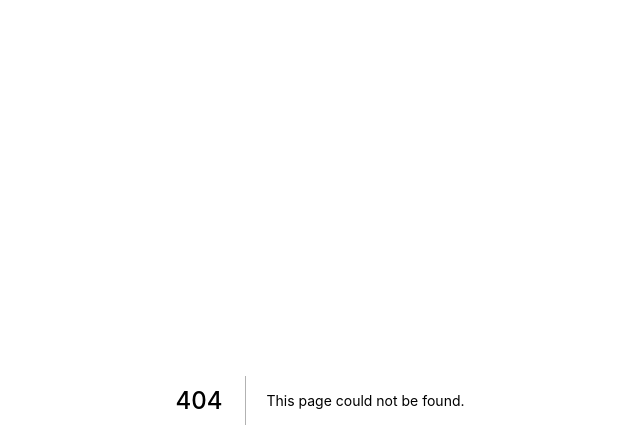
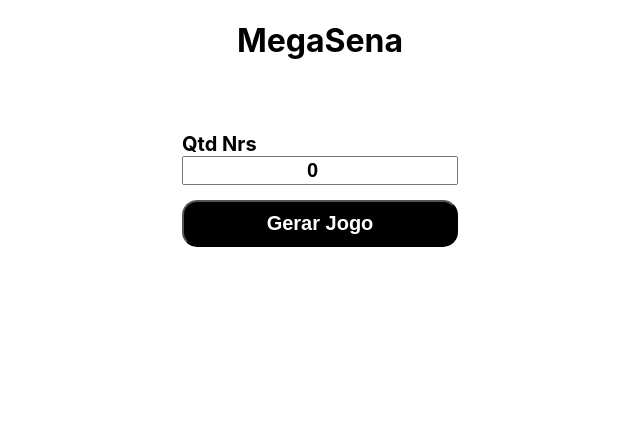
Before and after one commit to je-almeida/imersao-react, a Next.js app: page /desafios/megasena in a window 1280 px wide. Before the commit this address had no page. Shown: the top 448 px of the page, without its empty margins (320-960 px from the left). Built offline with nearby package versions, Linux system fonts and the light colour scheme.

Commit message:
Desafio da MegaSena: gerador de jogos com quantidade de numeros

```diff
--- /dev/null
+++ b/components/Numero.jsx
@@ -0,0 +1,7 @@
+import styles from '../pages/desafios/megasena/styles.module.css'
+export default (props) => {
+    const number = props.number < 10 ? ("0"+props.number) : props.number;
+    return (
+        <div className={styles.number}>{number}</div>
+    )
+}
--- /dev/null
+++ b/pages/desafios/megasena/index.jsx
@@ -0,0 +1,77 @@
+import { useState } from 'react'
+import Numero from '../../../components/Numero'
+import Title from '../../../components/Title'
+import styles from './styles.module.css'
+
+export default function index(params) {
+
+    // const [numbers, getNumbers] = useState(0)
+    const [input, setInput] = useState(0)
+    const [numbers, setGame] = useState()
+    function getGame() {
+        if(input > 0) {
+
+            let numbers = []
+            for(let i = 0; i < input; i++) {
+                numbers.push(getRandomInt(1, 99))
+            }
+
+            numbers = numbers.sort()
+
+            numbers = numbers.map((el, i) => (<Numero key={"nr_"+i} number={el}/>))
+            console.log(numbers)
+            setGame(numbers)
+        }
+    }
+
+    function getRandomInt(min, max) {
+        min = Math.ceil(min);
+        max = Math.floor(max);
+        return Math.floor(Math.random() * (max - min)) + min;
+    }
+
+    return (
+        <>
+            <div className={styles.row}>
+                <Title>MegaSena</Title>
+                <div className={styles.rowGame}>
+                    {numbers}
+                </div>
+                <div style={{
+                    marginTop: "50px",
+                    display: "flex",
+                    flexDirection: "column",
+                 }}>
+                    <label htmlFor="qtd" style={{
+                        fontSize: "20px",
+                        fontWeight: "bold"
+                     }}>Qtd Nrs</label>
+                    <div className={styles.rowGame}>
+                        <input type="number" id="qtd" value={input} style={{
+                            textAlign: "center",
+                            fontSize: "20px",
+                            fontWeight: "bold",
+                        }} onChange={e => setInput(() => {
+                            let value = e.target.value
+                            if(value > 8) {
+                                value = 8
+                            } else if(value < 1) {
+                                value = 1
+                            }
+                            return value
+                        })}/>
+                    </div>
+                    <button style={{
+                        backgroundColor: "#000",
+                        color: "white",
+                        fontSize: "20px",
+                        fontWeight: "bold",
+                        padding: "10px",
+                        borderRadius: "15px",
+                        marginTop: "15px"
+                     }} onClick={getGame}>Gerar Jogo</button>
+                </div>
+            </div>
+        </>
+    )
+}
```
